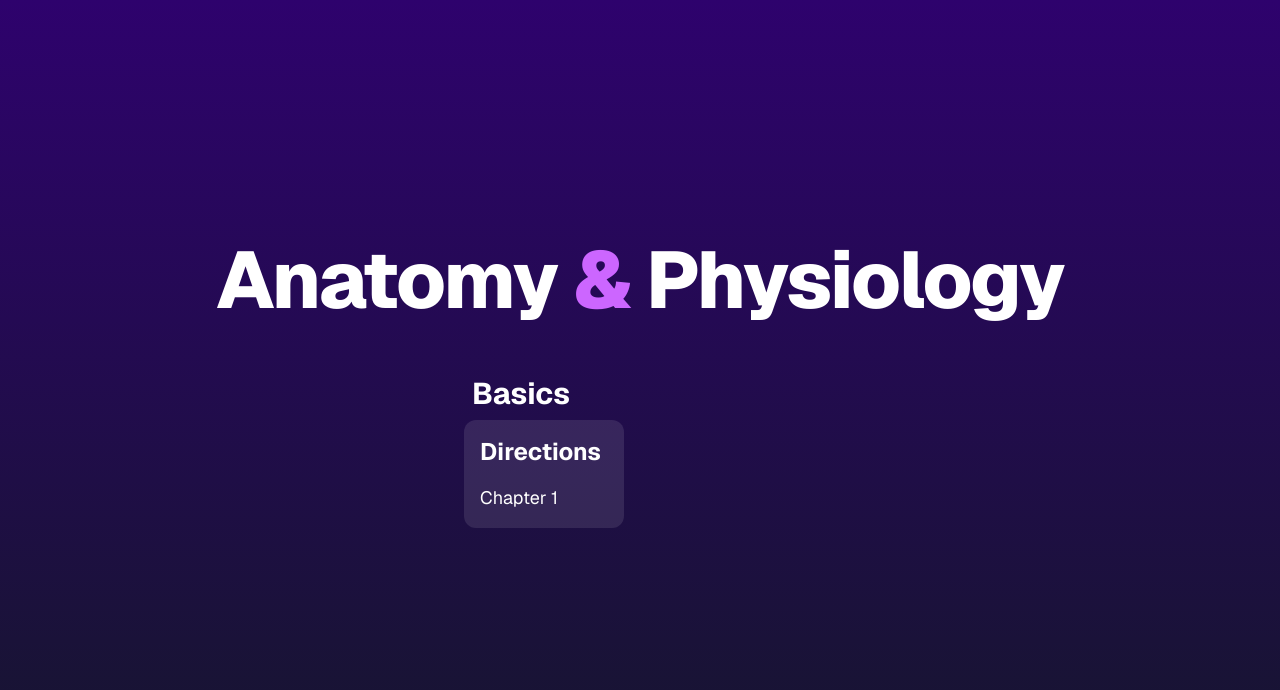
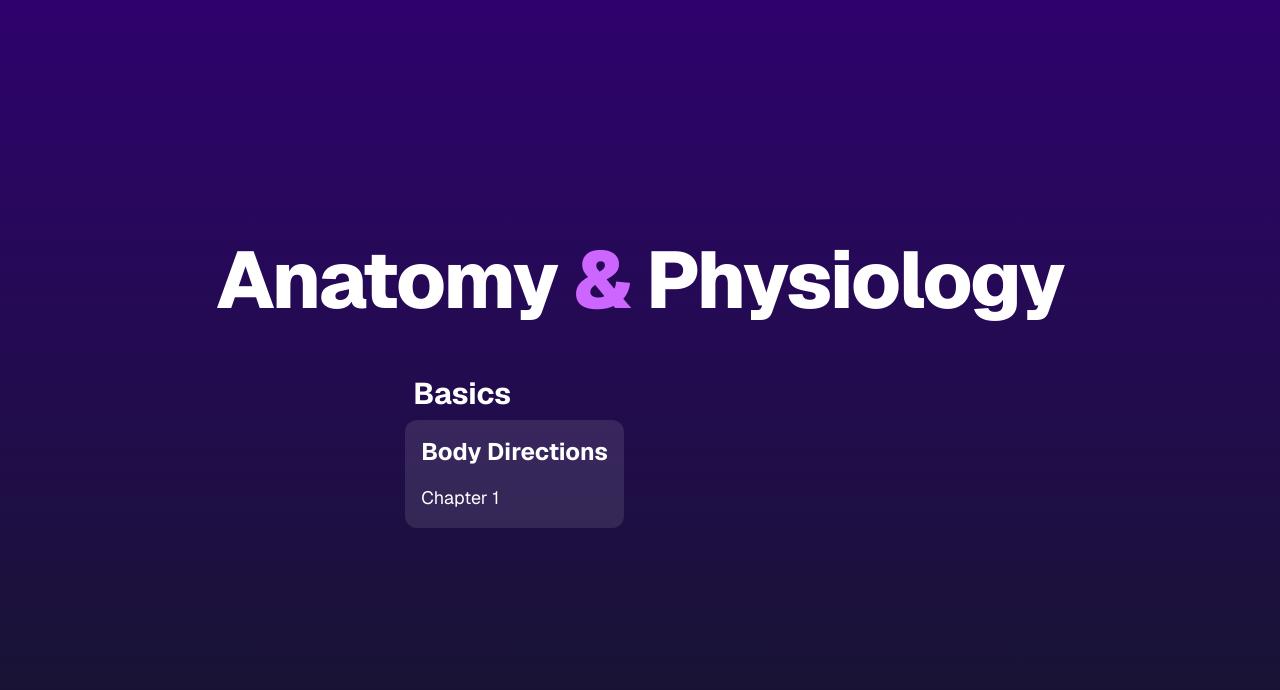
Before and after one commit to NadyaCodes/flashy-flash-phys, a Next.js app: page / in a window 1280 px wide. Shown: the top 690 px of the page. Built offline with nearby package versions, Linux system fonts and the light colour scheme.

Commit message:
add text title for section object

```diff
--- a/src/app/DeckLinks.tsx
+++ b/src/app/DeckLinks.tsx
@@ -16,7 +16,7 @@ export default function DeckLinks() {
             className="flex min-w-40 max-w-56 flex-col gap-4 rounded-xl bg-white/10 p-4 text-white hover:bg-white/20"
             href={deck.unitCode}
           >
-            <h3 className="text-2xl font-bold">{deck.unitCode}</h3>
+            <h3 className="text-2xl font-bold">{deck.unitName}</h3>
             <div className="text-lg">{deck.chapter}</div>
           </Link>
         ))}
--- a/src/app/[unitCode]/page.tsx
+++ b/src/app/[unitCode]/page.tsx
@@ -68,11 +68,11 @@ export default function ChapterComponent() {
           <h3 className="text-2xl font-bold">Back</h3>
         </Link>
         <div className="flex justify-center">
-          <h1 className="text-5xl font-extrabold tracking-tight text-white sm:text-[5rem]">
+          <h1 className="text-5xl font-extrabold tracking-tight text-white">
             {localDeckObject.group.toLocaleUpperCase()}{" "}
             {localDeckObject.chapter}:{" "}
             <span className="capitalize text-[hsl(280,100%,70%)]">
-              {localDeckObject.unitCode}
+              {localDeckObject.unitName}
             </span>
           </h1>
           <div className="grid grid-cols-1 gap-4 sm:grid-cols-2 md:gap-8"></div>
--- a/terms/deckObject.ts
+++ b/terms/deckObject.ts
@@ -7,6 +7,7 @@ export type Deck = {
   group: string;
   chapter: string;
   unitCode: string;
+  unitName: string;
   data: Record<string, string>;
 };
 
@@ -16,6 +17,7 @@ export const emptyDeckObject = {
   group: "no-group",
   chapter: "no-chapter",
   unitCode: "no-chapter",
+  unitName: "no-chapter",
   data: { none: "none" },
 }
 
@@ -24,6 +26,7 @@ export const deckObject: DeckObject = {
     group: "basics",
     chapter: "Chapter 1",
     unitCode: "directions",
+    unitName: "Body Directions",
     data: locationsTerms
   }
 }
```
